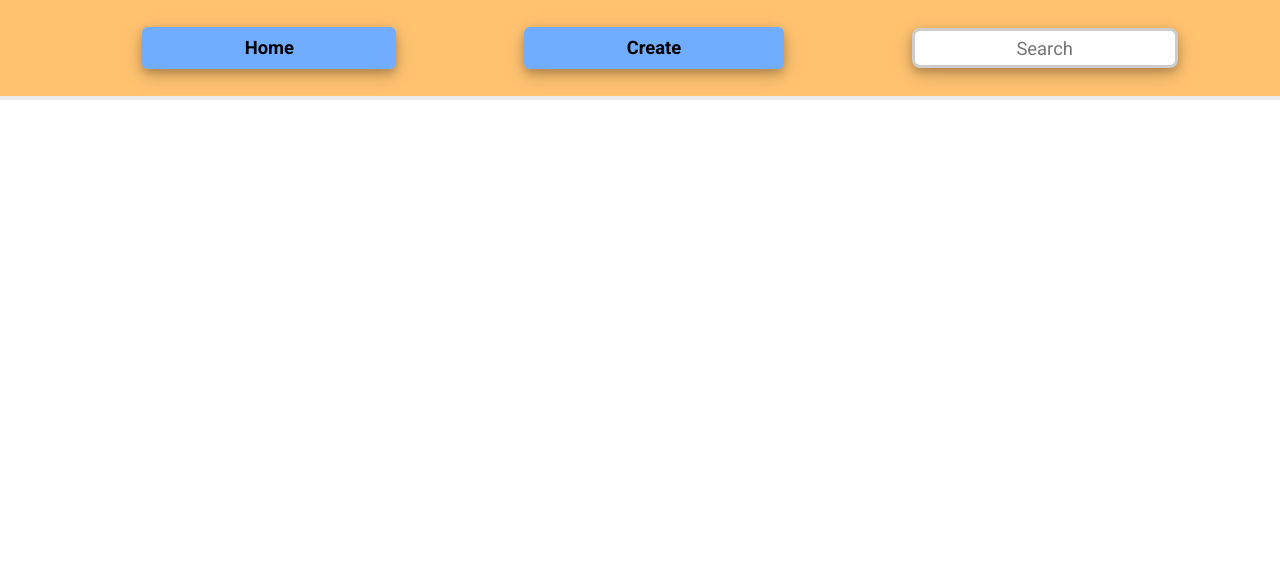
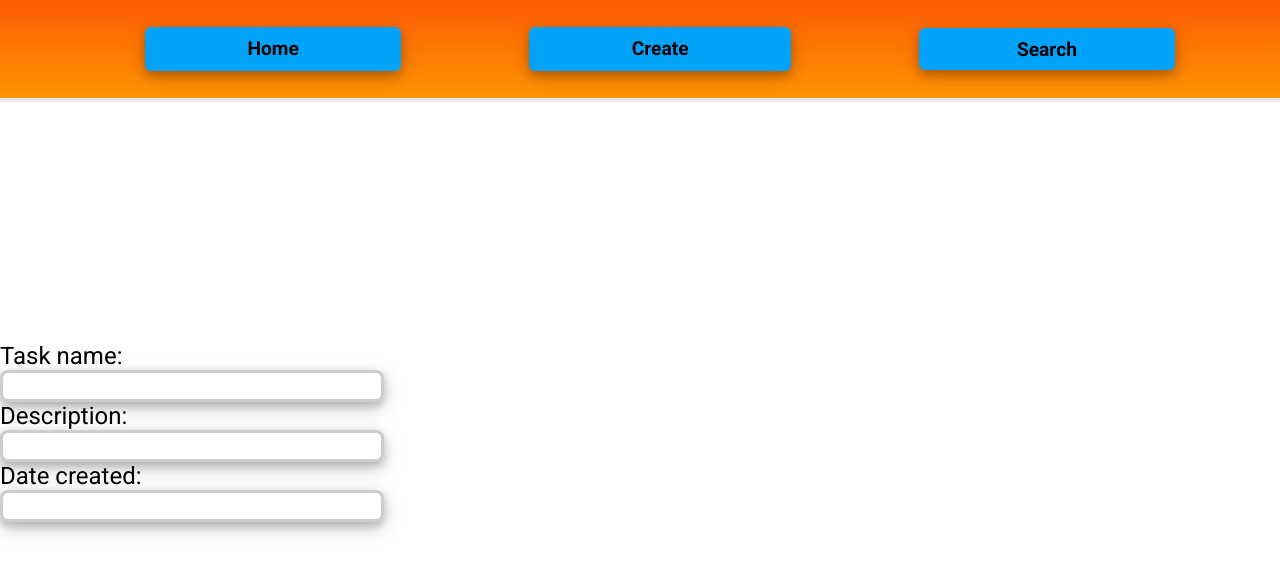
Before and after one commit to sadsewd/to-do-list-app, a React (Create React App) app: page / in a window 1280 px wide. Shown: the top 572 px of the page. Built offline with nearby package versions, Linux system fonts and the light colour scheme.

Commit message:
Improved header

```diff
--- a/src/App.css
+++ b/src/App.css
@@ -1,6 +1,9 @@
 @import url("https://fonts.googleapis.com/css2?family=Roboto:wght@100;300;400;500;700&display=swap");
 
-* {
+*,
+*::before,
+*::after {
   transition: ease-out 0.3s;
   font-family: "Roboto", sans-serif;
+  box-sizing: border-box;
 }
--- a/src/App.js
+++ b/src/App.js
@@ -1,5 +1,12 @@
 import Header from "./Components/header";
+import Create from "./Components/create";
 import "./App.css";
+
 export default function App() {
-  return <Header />;
+  return (
+    <div>
+      <Header />
+      <Create />
+    </div>
+  );
 }
--- /dev/null
+++ b/src/Components/create.js
@@ -0,0 +1,53 @@
+import styled from "styled-components";
+
+const BoxShadow =
+  "0 4px 8px 0 rgba(0, 0, 0, 0.2), 0 6px 20px 0 rgba(0, 0, 0, 0.19);";
+const BoxShadowA =
+  "0 4px 8px 0 rgba(0, 0, 0, 0.4), 0 6px 20px 0 rgba(0, 0, 0, 0.4);";
+
+const Form = styled.form`
+  margin-top: 30vh;
+  display: flex;
+  flex-direction: column;
+`;
+
+const Label = styled.label`
+  font-size: 1.5rem;
+`;
+
+const Input = styled.input`
+box-shadow: ${BoxShadow}
+  border-radius: 0.5rem;
+  border: solid #cdcdcd 3px;
+  height: 2.5vw;
+  width: 30vw;
+  font-size: 2.3vh;
+  &::placeholder {
+    text-align: center;
+  }
+  &:focus {
+    box-shadow: ${BoxShadowA};
+    outline: none;
+    &::placeholder {
+      color: white;
+    }
+  }
+  &::description{
+    height: 20vw;
+  }
+`;
+
+export default function Create() {
+  return (
+    <div>
+      <Form>
+        <Label>Task name:</Label>
+        <Input type="text" />
+        <Label id="description">Description:</Label>
+        <Input type="text" />
+        <Label>Date created:</Label>
+        <Input type="text" />
+      </Form>
+    </div>
+  );
+}
--- a/src/Components/header.js
+++ b/src/Components/header.js
@@ -6,7 +6,7 @@ const BoxShadowA =
   "0 4px 8px 0 rgba(0, 0, 0, 0.4), 0 6px 20px 0 rgba(0, 0, 0, 0.4);";
 
 const StyledHeader = styled.header`
-  background: rgb(255, 195, 112);
+    background-image: linear-gradient(to bottom ,rgb(252, 92, 3), rgb(254, 148, 2));
   display: flex;
   justify-content: center;
   padding 1.5vh;
@@ -19,19 +19,18 @@ const Ul = styled.ul`
   align-items: center;
   list-style-type: none;
   gap: 10vw;
-
   underline: none;
 `;
 
 const A = styled.a`
   text-decoration: none;
-  background: rgb(112, 172, 255);
-  box-shadow: ${BoxShadow}
+  background: rgb(3, 163, 252);
+  box-shadow: ${BoxShadow};
   padding: 0.8vw 8vw;
   border-radius: 6px;
   color: Black;
   font-weight: bold;
-  font-size: 2.3vh;
+  font-size: 1.5vw;
   &:hover {
     color: white;
     box-shadow: ${BoxShadowA};
@@ -39,16 +38,22 @@ const A = styled.a`
 `;
 
 const Input = styled.input`
-box-shadow: ${BoxShadow}
-  border-radius: 0.5rem;
-  border: solid #cdcdcd 3px;
-  height: 2.5vw;
+  box-shadow: ${BoxShadow}
+  border-radius: 6px;
+  border: none;
+  background: rgb(3, 163, 252);
+  padding: 0.8vw;
+  height: 3.3vw;
   width: 20vw;
-  font-size: 2.3vh;
+  font-size: 1.5vw;
   &::placeholder {
     text-align: center;
+    color: black;
+    font-weight:bold;
   }
   &:focus {
+    background: white;
+    border: solid #cdcdcd 3px;
     box-shadow: ${BoxShadowA};
     outline: none;
     &::placeholder {
```
